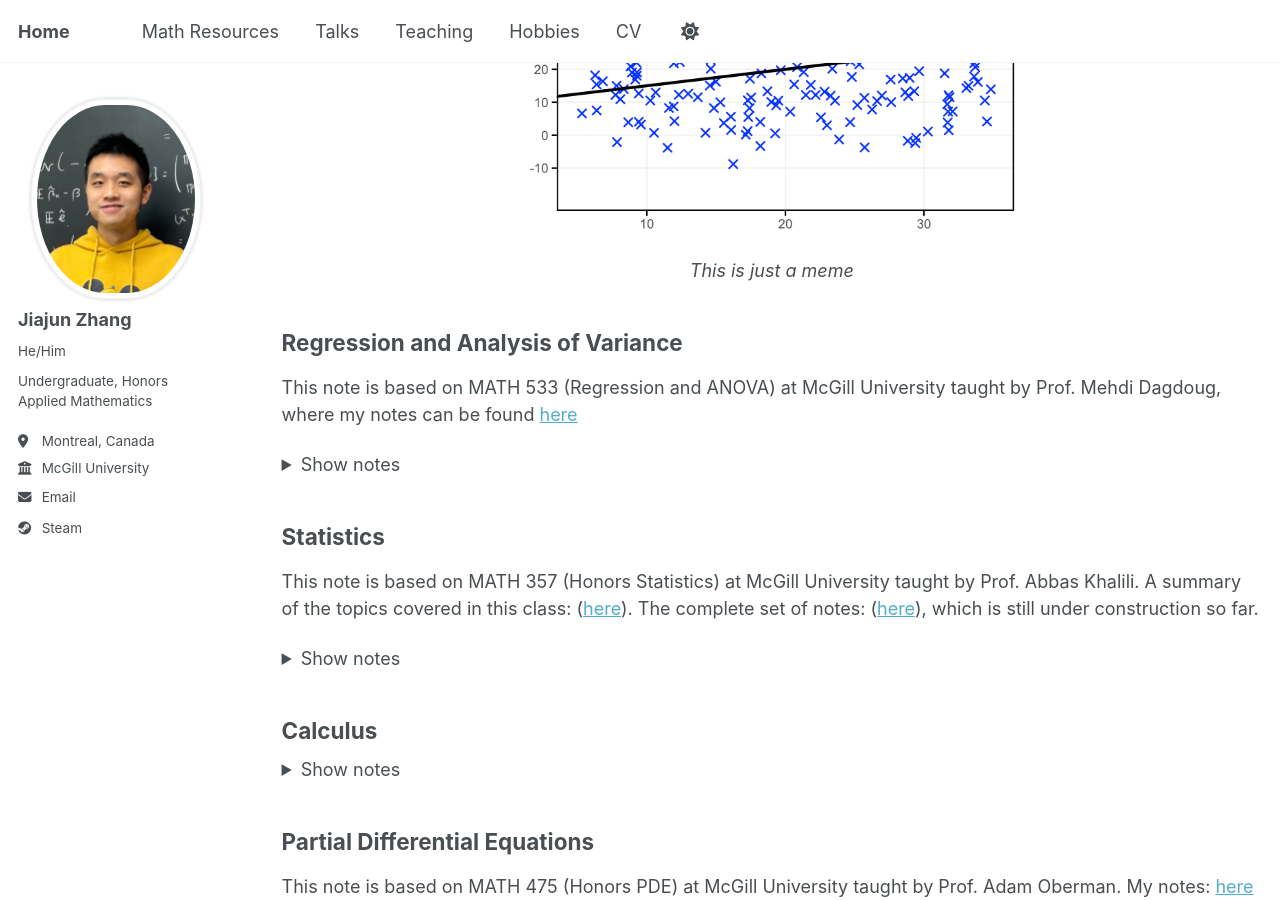
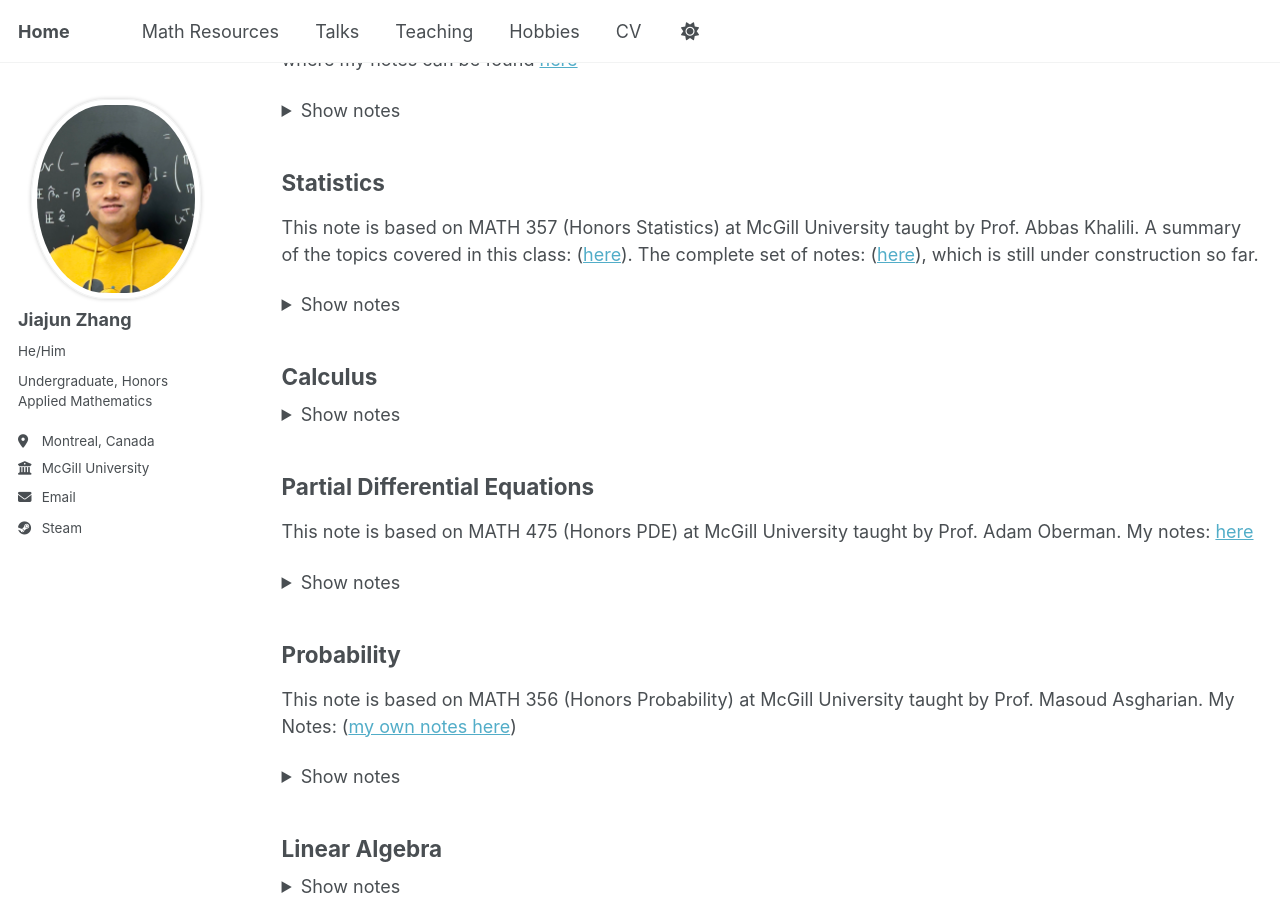
Before and after one commit to JohanssonRein/JohanssonRein.github.io, a Jekyll site: the page built from _pages/publications.html, in a window 1280 px wide and 900 px high, scrolled down 401 px. Built offline with Jekyll 4.4.1, drawn with Linux system fonts in a browser that asks for light colours.

Commit message:
Update publications.html

```diff
--- a/_pages/publications.html
+++ b/_pages/publications.html
@@ -12,12 +12,6 @@ In this page, you may find several notes on different mathematics topics, notes
 I also post some of my notes to the [SUMS](https://sumsmcgill.ca/sums-notesbank/), (Society of Undergraduate Mathematics Students at McGill). You may also visit this link for more notes taken by other students, LaTeX templates, and past exams approved by professors for sharing.
 
 <br><br>
-
-<div style="text-align: center;">
-  <img src="/images/cover.png" alt="Winter Break" width="500">
-  <p><em>This is just a meme</em></p>
-</div>
-
 {% if site.author.googlescholar %}
   <div class="wordwrap">You can also find my articles on <a href="{{site.author.googlescholar}}">my Google Scholar profile</a>.</div>
 {% endif %}
```
